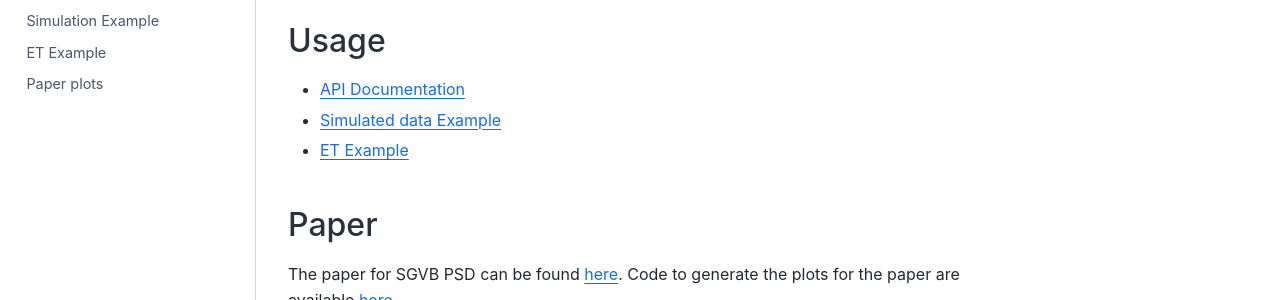
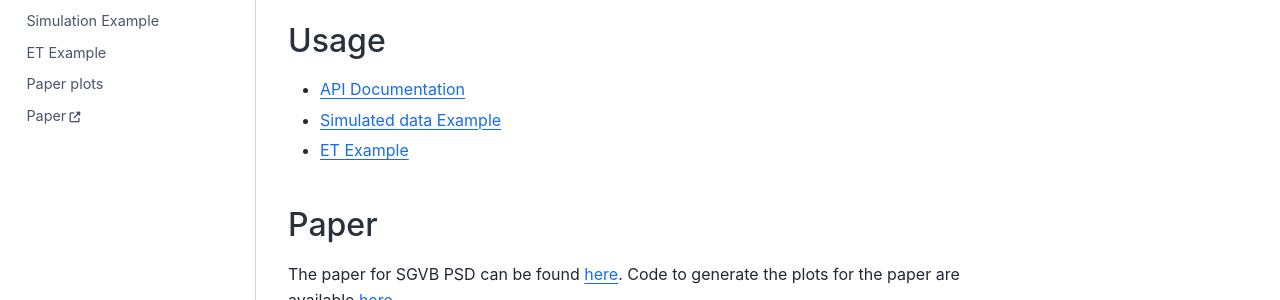
Before and after one commit to nz-gravity/sgvb_psd, a Jupyter Book: the page built from docs/index.md, in a window 1280 px wide. Shown: the part 358-658 px from the top of the page. Built offline with Jupyter Book 1.0.4 settings and Sphinx 7.4.7 and the Sphinx Book theme 1.1.4, drawn with Linux system fonts in a browser that asks for light colours.

Commit message:
Update _toc.yml

```diff
--- a/docs/_toc.yml
+++ b/docs/_toc.yml
@@ -5,3 +5,5 @@ chapters:
 - file: examples/simulation_example.ipynb
 - file: examples/ET_example.ipynb
 - file: examples/paper_plots
+- url: https://arxiv.org/abs/2409.13224
+  title: Paper
```
